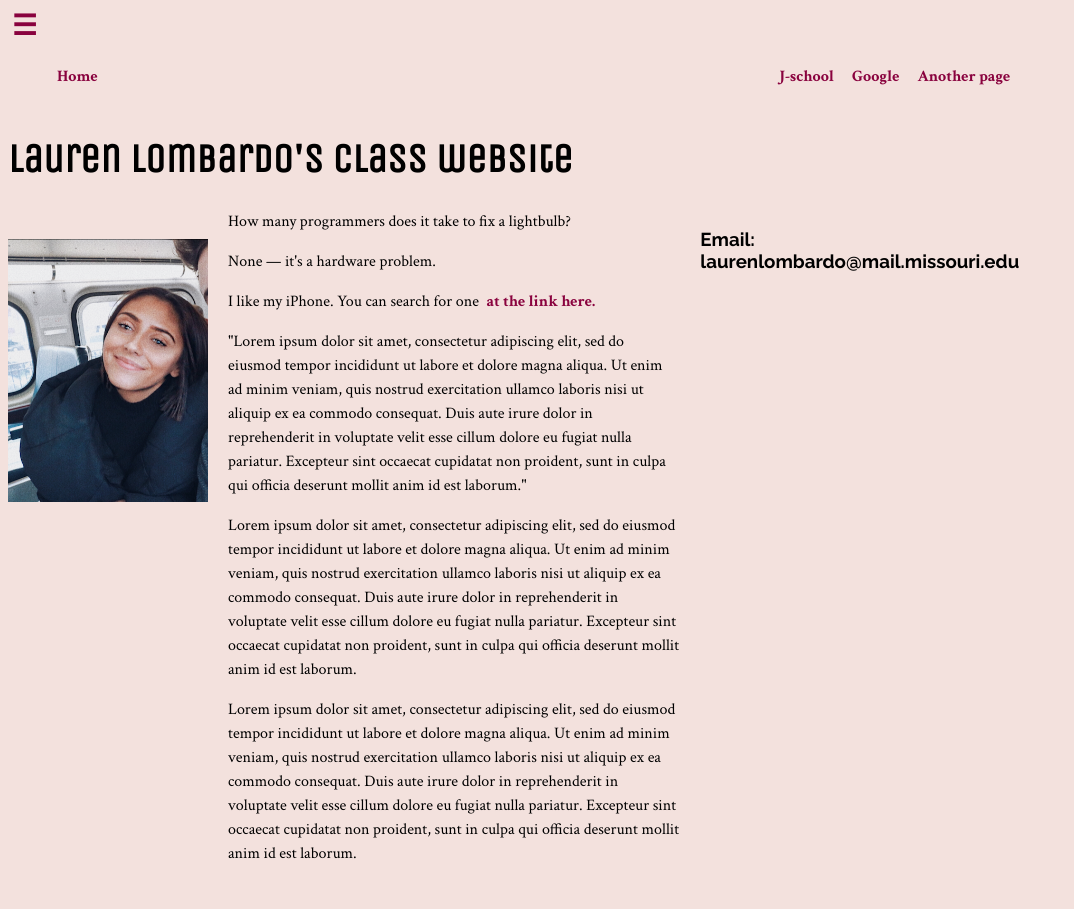
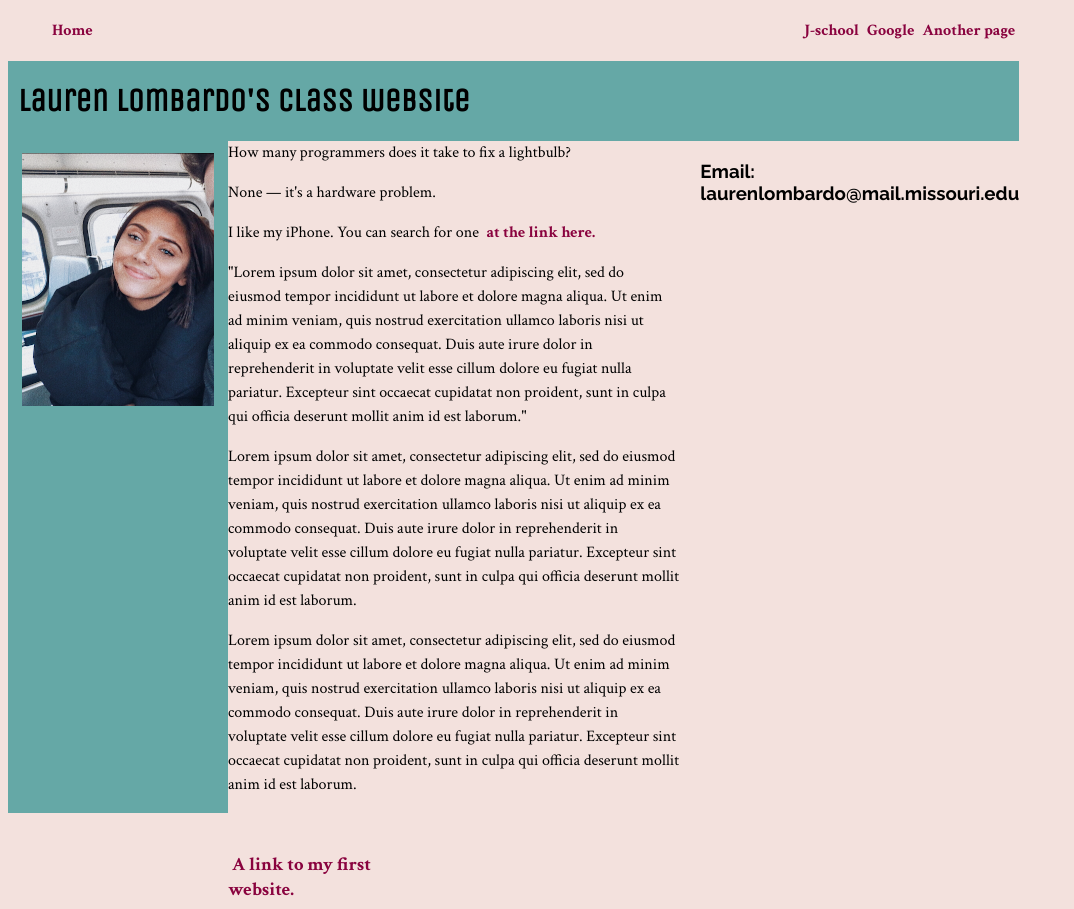
Before and after one commit to J4502-FS18/lauren-lombardo, a plain HTML site: page index.html in a window 1280 px wide. Shown: the top 909 px of the page, without its empty margins (0-1074 px from the left). Drawn offline with nearby package versions, Linux system fonts and the light colour scheme; a script that the page names is missing.

Commit message:
nav bar hamburger

```diff
--- a/mystylesheet.css
+++ b/mystylesheet.css
@@ -2,11 +2,64 @@
   display: flex;
   justify-content: space-between;
 }
+/*nav*/
+nav ul li {
+    display: block;
+    border-top: 1px #79896d solid;
+}
+
+nav a {
+    color: #f8ecc2;
+    display: block;
+    text-decoration: none;
+    padding: 20px 30px;
+}
+
+header {
+    display: flex;
+    flex-flow: row;
+    background-color: #65a8a6;
+    margin: 0;
+    padding: 0 10px;
+}
+
+.menu-trigger {
+    order: 1;
+    font-size: 1.75em;
+    width: 2em;
+}
+
+header h1 {
+    order: 2;
+    font-size: 2em;
+}
 
 nav ul {
-  display: flex;
-  flex-flow: column;
-	list-style-type: none;
+    display: none;
+}
+
+@media screen and (min-width: 700px){
+
+    nav ul {
+        display: flex;
+    }
+
+    nav ul li {
+        border-top: none;
+    }
+
+    .menu-trigger {
+        display: none;
+    }
+
+    header h1 {
+        order: 1;
+    }
+
+    nav {
+        order: 2;
+    }
+
 }
 
 .authorbox img {
@@ -29,14 +82,7 @@ article:last-of-type {
   border-bottom: none;
 }
 
-@media screen and (min-width: 450px) {
 
-    nav ul {
-        flex-flow: row;
-        justify-content: space-between;
-    }
-
-}
 
 @media screen and (min-width: 600px) {
 
@@ -63,9 +109,6 @@ article:last-of-type {
       margin-right: auto;
     }
 
-    nav ul li {
-      margin: 5px;
-    }
 
 
 }
```
